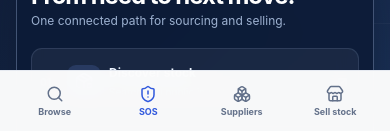
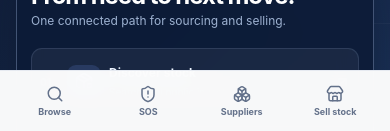
Before and after one commit to devjunior598-spec/Stocksos, a Next.js app: page / in a window 390 px wide. Shown: the part 711-842 px from the top of the page. Built offline with nearby package versions, Linux system fonts and the light colour scheme; no server answers; the database is empty.

Commit message:
Highlight active mobile navigation section

```diff
--- /dev/null
+++ b/src/components/mobile-bottom-nav-links.tsx
@@ -0,0 +1,46 @@
+"use client";
+
+import Link from "next/link";
+import { usePathname } from "next/navigation";
+import { Boxes, LayoutDashboard, Megaphone, Search, Settings, ShieldAlert, Store } from "lucide-react";
+
+type Role = "supplier" | "buyer" | null;
+
+const guestItems = [
+  { href: "/find-stock", label: "Browse", icon: Search, paths: ["/find-stock", "/categories", "/product/"] },
+  { href: "/sos", label: "SOS", icon: ShieldAlert, paths: ["/sos"] },
+  { href: "/suppliers", label: "Suppliers", icon: Boxes, paths: ["/suppliers", "/business/"] },
+  { href: "/become-supplier", label: "Sell stock", icon: Store, paths: ["/become-supplier"] },
+];
+
+const buyerItems = [
+  guestItems[0],
+  guestItems[1],
+  { href: "/saved-suppliers", label: "Saved", icon: Boxes, paths: ["/saved-suppliers"] },
+  { href: "/dashboard", label: "Dashboard", icon: LayoutDashboard, paths: ["/dashboard", "/orders/"] },
+];
+
+const supplierItems = [
+  { href: "/supplier", label: "Workspace", icon: Store, paths: ["/supplier"] },
+  { href: "/supplier/reach", label: "Reach", icon: Megaphone, paths: ["/supplier/reach"] },
+  { href: "/pricing", label: "Plans", icon: Boxes, paths: ["/pricing"] },
+  { href: "/onboarding", label: "Settings", icon: Settings, paths: ["/onboarding"] },
+];
+
+export function MobileBottomNavLinks({ role }: { role: Role }) {
+  const pathname = usePathname();
+  const items = role === "supplier" ? supplierItems : role === "buyer" ? buyerItems : guestItems;
+  const label = role === "supplier" ? "Supplier quick navigation" : role === "buyer" ? "Buyer quick navigation" : "Quick navigation";
+  const matches = (path: string) => pathname === path || pathname.startsWith(path.endsWith("/") ? path : `${path}/`);
+  const activeHref = items.flatMap((item) => item.paths.map((path) => ({ href: item.href, path })))
+    .filter(({ path }) => matches(path))
+    .sort((a, b) => b.path.length - a.path.length)[0]?.href;
+
+  return <nav className="mobile-bottom-nav" aria-label={label}>
+    {items.map(({ href, label: itemLabel, icon: Icon }) => {
+      return <Link key={href} href={href} aria-current={activeHref === href ? "page" : undefined}>
+        <Icon size={18} /><span>{itemLabel}</span>
+      </Link>;
+    })}
+  </nav>;
+}
--- a/src/components/mobile-bottom-nav.tsx
+++ b/src/components/mobile-bottom-nav.tsx
@@ -1,27 +1,9 @@
-import Link from "next/link";
-import { Boxes, LayoutDashboard, Megaphone, Search, Settings, ShieldAlert, Store } from "lucide-react";
 import { getAuthenticatedUser, getMarketplaceRole, getPlatformRole } from "@/lib/auth";
+import { MobileBottomNavLinks } from "@/components/mobile-bottom-nav-links";
 
 export async function MobileBottomNav() {
   const user = await getAuthenticatedUser();
   if (user && await getPlatformRole(user.id) === "admin") return null;
   const role = user ? await getMarketplaceRole(user.id) : null;
-  if (role === "supplier") return <nav className="mobile-bottom-nav" aria-label="Supplier quick navigation">
-    <Link href="/supplier"><Store size={18} /><span>Workspace</span></Link>
-    <Link href="/supplier/reach"><Megaphone size={18} /><span>Reach</span></Link>
-    <Link href="/pricing"><Boxes size={18} /><span>Plans</span></Link>
-    <Link href="/onboarding"><Settings size={18} /><span>Settings</span></Link>
-  </nav>;
-  if (role === "buyer") return <nav className="mobile-bottom-nav" aria-label="Buyer quick navigation">
-    <Link href="/find-stock"><Search size={18} /><span>Browse</span></Link>
-    <Link href="/sos"><ShieldAlert size={18} /><span>SOS</span></Link>
-    <Link href="/saved-suppliers"><Boxes size={18} /><span>Saved</span></Link>
-    <Link href="/dashboard"><LayoutDashboard size={18} /><span>Dashboard</span></Link>
-  </nav>;
-  return <nav className="mobile-bottom-nav" aria-label="Quick navigation">
-    <Link href="/find-stock"><Search size={18} /><span>Browse</span></Link>
-    <Link href="/sos"><ShieldAlert size={18} /><span>SOS</span></Link>
-    <Link href="/suppliers"><Boxes size={18} /><span>Suppliers</span></Link>
-    <Link href="/become-supplier"><Store size={18} /><span>Sell stock</span></Link>
-  </nav>;
+  return <MobileBottomNavLinks role={role === "supplier" || role === "buyer" ? role : null} />;
 }
```
Also changed, not shown: src/app/globals.css.
